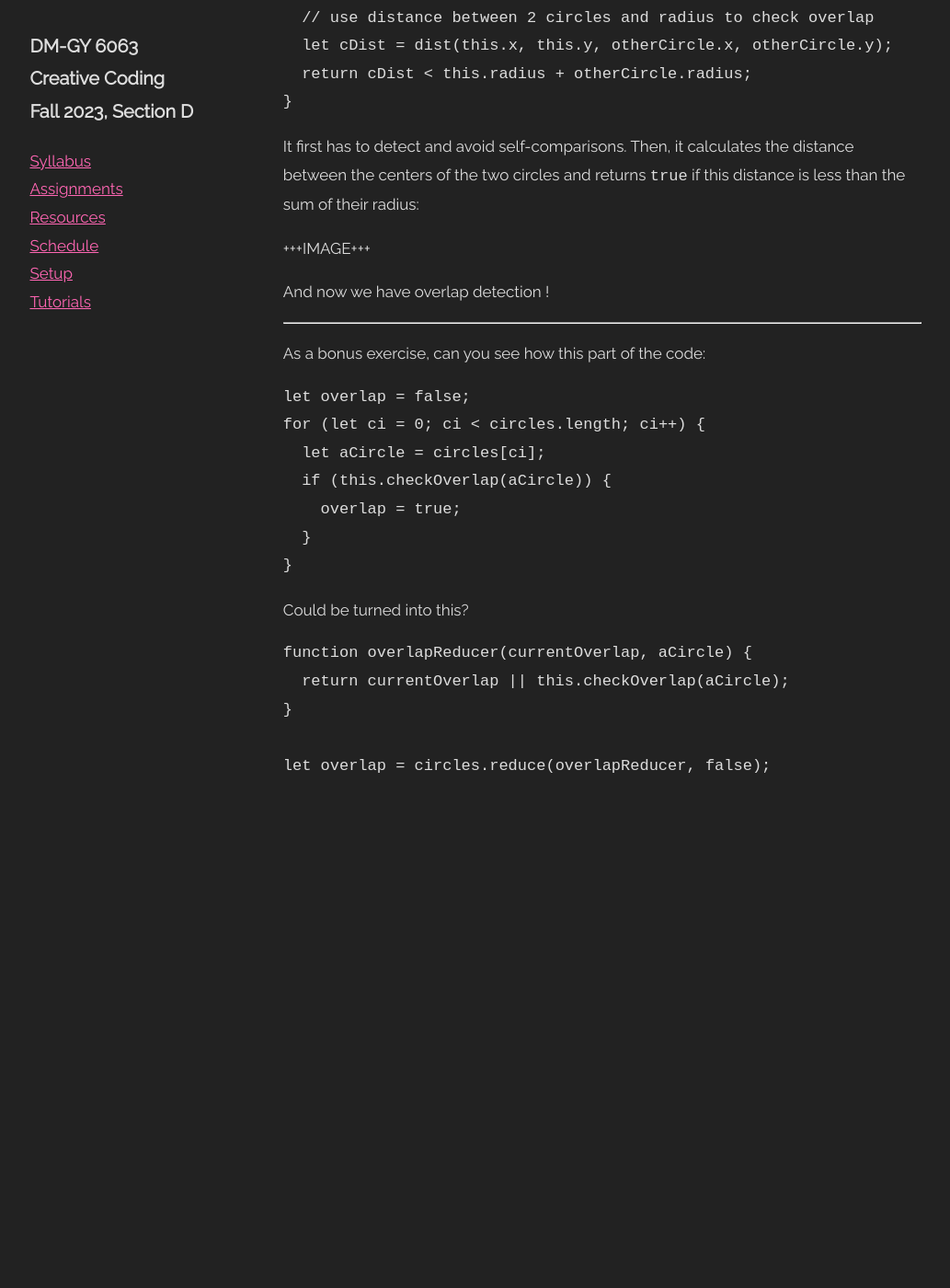
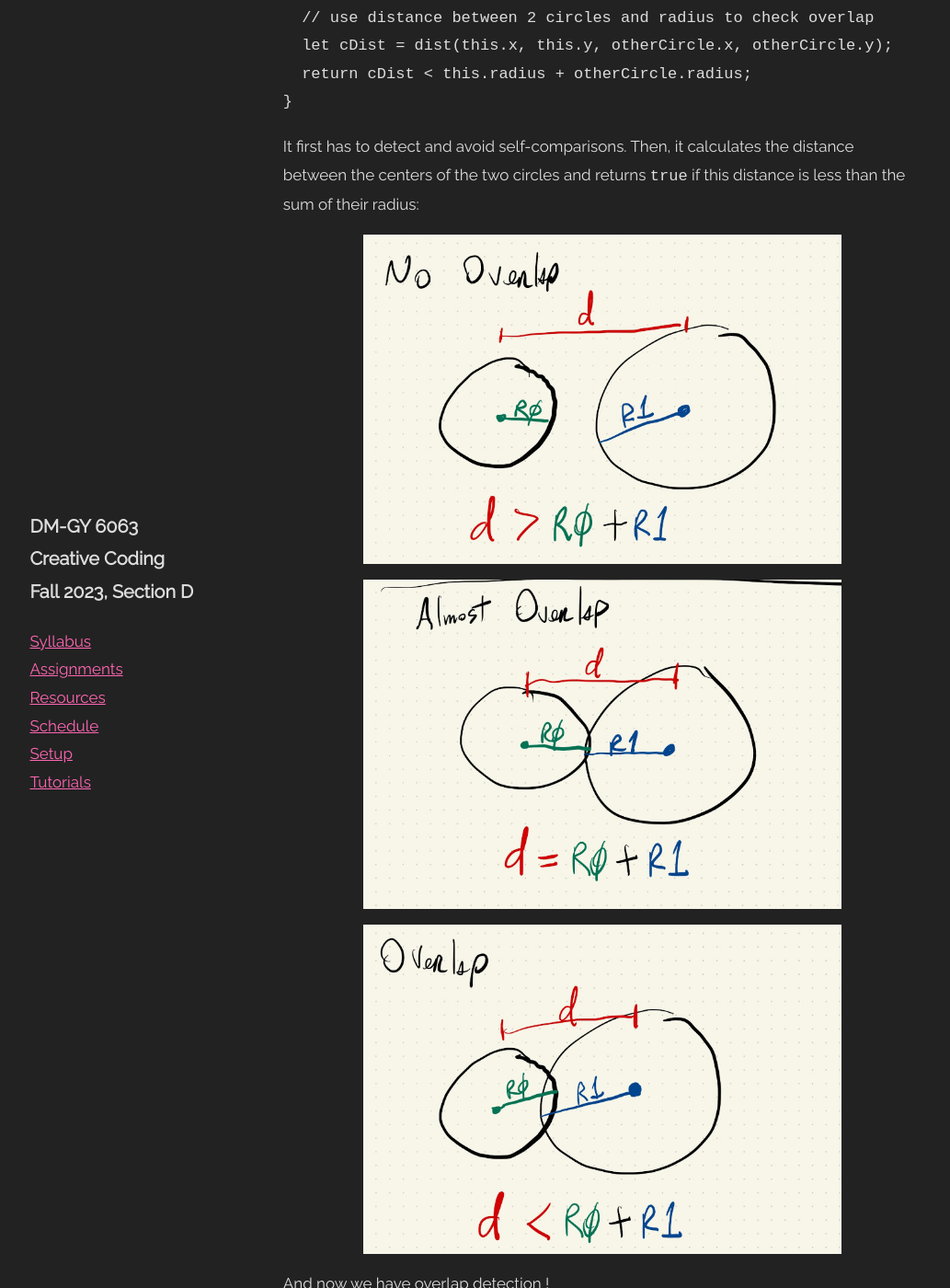
Before and after one commit to DM-GY-6063-2023F-D/DM-GY-6063-2023F-D, a Jekyll site: the page built from _pages/tutorial/classes.md, in a window 1280 px wide and 1400 px high, scrolled down 6528 px. Shown: the whole window at 92% size, without its empty margins (165-1198 px from the left). Built offline with Jekyll 4.4.1, drawn with Linux system fonts in a browser that asks for light colours; before the commit the page ends 7406 px from its top, so only the background shows below that.

Commit message:
Adds images to classes tut

````diff
--- a/_pages/tutorial/classes.md
+++ b/_pages/tutorial/classes.md
@@ -98,7 +98,11 @@ checkOverlap(otherCircle) {
 
 It first has to detect and avoid self-comparisons. Then, it calculates the distance between the centers of the two circles and returns ```true``` if this distance is less than the sum of their radius:
 
-+++IMAGE+++
+<div class="scaled-images s75">
+  <img src = "{{ site.baseurl }}/assets/tutorials/classes-00.jpg"/>
+  <img src = "{{ site.baseurl }}/assets/tutorials/classes-01.jpg"/>
+  <img src = "{{ site.baseurl }}/assets/tutorials/classes-02.jpg"/>
+</div>
 
 And now we have overlap detection !
 
--- a/css/main.scss
+++ b/css/main.scss
@@ -274,6 +274,22 @@ h3.assignment-title {
   }
 }
 
+.scaled-images {
+  width: 100%;
+  margin: 0 auto;
+
+  img {
+    display: block;
+    margin: 0 auto 1rem;
+  }
+
+  &.s75 {
+    img {
+      width: 75%;
+    }
+  }
+}
+
 .video-container {
   height: 200px;
   margin: 0 auto;
````
Also changed, not shown: assets/tutorials/classes-00.jpg (added), assets/tutorials/classes-01.jpg (added), assets/tutorials/classes-02.jpg (added).
